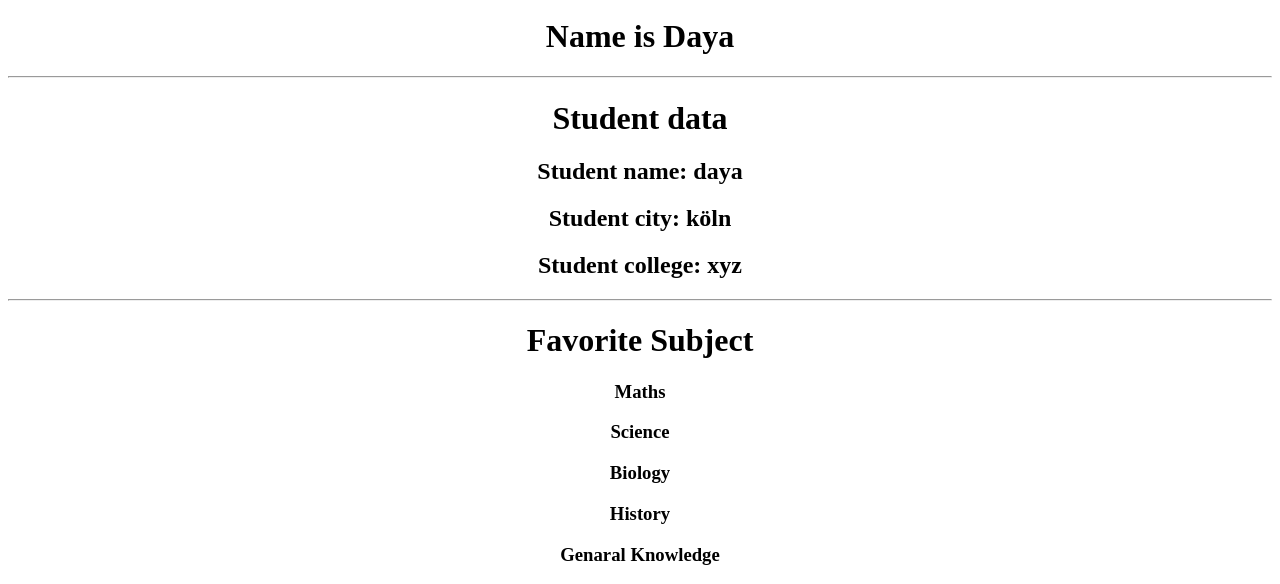
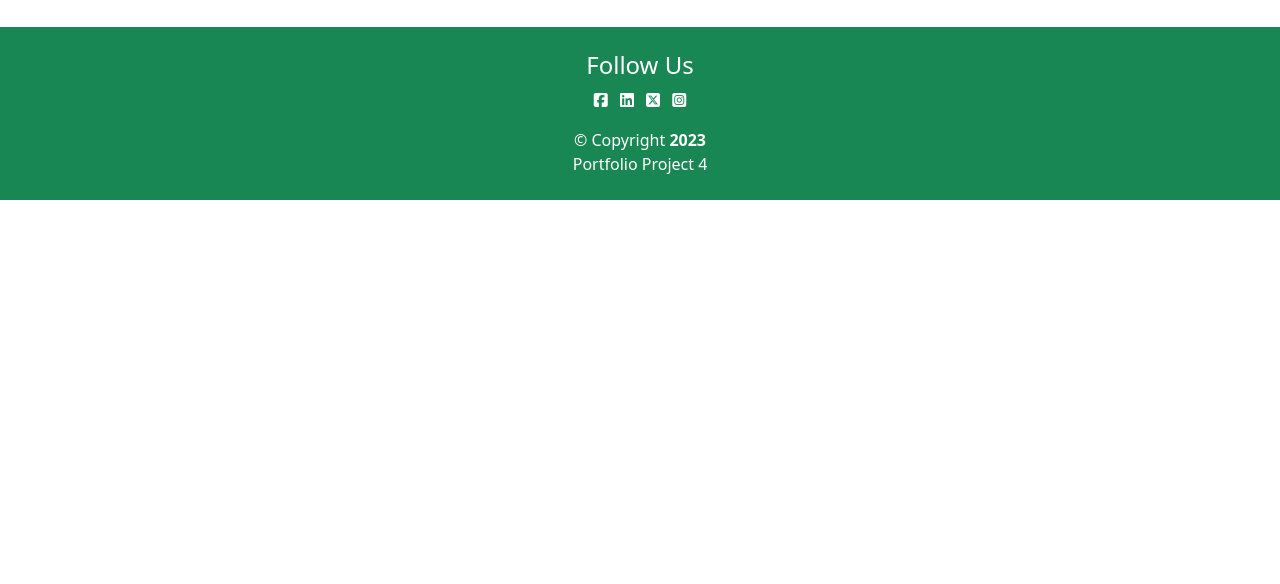
Before and after one commit to Dayasuvagiya/Happy-health, a Django app: page / in a window 1280 px wide. Shown: the part 377-961 px from the top of the page. After the commit the page ends 577 px from the top, so only its background shows below. Run offline with Django 4.2, Linux system fonts and the light colour scheme; some libraries are stand-ins or nearby versions.

Commit message:
Designing main home page

```diff
--- a/templates/employe/navbar.html
+++ b/templates/employe/navbar.html
@@ -1,6 +1,6 @@
 <nav class="navbar navbar-expand-lg bg-success">
     <div class="container-fluid">
-      <a class="navbar-brand" href="/employe/home">Kyros</a>
+      <a class="navbar-brand" href="/employe/home/">Kyros</a>
       <button class="navbar-toggler" type="button" data-bs-toggle="collapse" data-bs-target="#navbarSupportedContent" aria-controls="navbarSupportedContent" aria-expanded="false" aria-label="Toggle navigation">
         <span class="navbar-toggler-icon"></span>
       </button>
--- /dev/null
+++ b/templates/footer.html
@@ -0,0 +1,44 @@
+<footer class="bg-success text-white text-center py-4 mt-5">
+    <div class="container">
+        <div class="row">
+            <div class="col-md-12">
+                <h4>Follow Us</h4>
+                <ul class="list-inline">
+                    <li class="list-inline-item">
+                        <a href="#" target="_blank" class="text-white">
+                            <i class="fa-brands fa-square-facebook"></i>
+                        </a>
+                    </li>
+                    <li class="list-inline-item">
+                        <a href="#" target="_blank" class="text-white">
+                            <i class="fa-brands fa-linkedin"></i>
+                        </a>
+                    </li>
+                    <li class="list-inline-item">
+                        <a href="#" target="_blank" class="text-white">
+                            <i class="fa-brands fa-square-x-twitter"></i>
+                        </a>
+                    </li>
+                    <li class="list-inline-item">
+                        <a href="#" target="_blank" class="text-white">
+                            <i class="fa-brands fa-square-instagram"></i>
+                        </a>
+                    </li>
+                </ul>
+            </div>
+        </div>
+
+        <div class="footer-legal text-center position-relative">
+            <div class="container">
+                <div class="copyright">
+                    &copy; Copyright <strong><span>2023</span></strong>
+                </div>
+                <div class="credits">
+                    Portfolio Project 4
+                </div>
+            </div>
+        </div>
+    </div>
+</footer>
+<script src="https://kit.fontawesome.com/670bc76ec2.js" crossorigin="anonymous"></script>
+<script src="https://cdn.jsdelivr.net/npm/bootstrap@5.3.0/dist/js/bootstrap.bundle.min.js"></script>
--- a/templates/home.html
+++ b/templates/home.html
@@ -4,46 +4,18 @@
     <meta charset="UTF-8">
     <meta http-equiv="X-UA-Compatible" content="IE=edge">
     <meta name="viewport" content="width=device-width, initial-scale=1.0">
+    <link href="https://cdn.jsdelivr.net/npm/bootstrap@5.3.1/dist/css/bootstrap.min.css" rel="stylesheet" integrity="sha384-4bw+/aepP/YC94hEpVNVgiZdgIC5+VKNBQNGCHeKRQN+PtmoHDEXuppvnDJzQIu9" crossorigin="anonymous">
     <title>Home page</title>
 </head>
 <body>
-    <div class="container" style="text-align: center;">
 
         {% include 'navbar.html' %}
-
-        <h1>This is my official app</h1>
-
-        <form action="/index/" method="POST">
-            {% csrf_token %}
-            <input type="checkbox" value="True" name="check">
-            <button>Send</button>
-        </form>
-
-        <p>Welcome to our platform! Our team is composed of dedicated professionals who are passionate about revolutionizing the HR landscape. While we don't focus on individual team members, rest assured that our team brings together a wealth of experience and expertise. We're committed to providing innovative solutions that simplify HR processes for businesses of all sizes. Our mission is to empower organizations by offering user-friendly tools and resources that enhance HR management. Join us on this journey of transformation and optimization. Together, we're shaping the future of HR for a more efficient and effective workplace.</p>
-        <button>Contact us</button>
-
-        <!--Accessing dynamic values -->
-
-        {% if isActive %}
-        <div>
-            <h1>Todays date is {{date}}</h1>
-            <h1>Name is {{name}}</h1>
-            <hr>
-            <h1>Student data</h1>
-            <h2>Student name: {{student_data.student_name}}</h2>
-            <h2>Student city: {{student_data.student_city}}</h2>
-            <h2>Student college: {{student_data.student_college}}</h2>
-            <hr>
-            <h1>Favorite Subject</h1>
-
-            {% for p in list_of_subjects%}
-
-            <h3>{{p}}</h3>
-
-            {% endfor %}
-
+    <div class="containrer">
+        <div class="roe">
+            <img src="..." class="img-fluid" alt="...">
         </div>
-        {% endif %}
     </div>
+        {% include 'footer.html' %}
+    <script src="https://cdn.jsdelivr.net/npm/bootstrap@5.3.0/dist/js/bootstrap.bundle.min.js"></script>
 </body>
 </html>
--- a/templates/navbar.html
+++ b/templates/navbar.html
@@ -1,6 +1,24 @@
-<ul style="list-style-type: none;">
-    <li><a href="/index/">Home</a></li>
-    <li><a href="/about/">About</a></li>
-    <li><a href="/services/">Services</a></li>
-    <li><a href="/employe/home/">Employee Management</a></li>
-</ul>
+<nav class="navbar navbar-expand-lg bg-success">
+    <div class="container-fluid">
+      <a class="navbar-brand" href="/employe/home/">Kyros</a>
+      <button class="navbar-toggler" type="button" data-bs-toggle="collapse" data-bs-target="#navbarSupportedContent" aria-controls="navbarSupportedContent" aria-expanded="false" aria-label="Toggle navigation">
+        <span class="navbar-toggler-icon"></span>
+      </button>
+      <div class="collapse navbar-collapse" id="navbarSupportedContent">
+        <ul class="navbar-nav me-auto mb-2 mb-lg-0">
+          <li class="nav-item">
+            <a class="nav-link active" aria-current="page" href="/employe/home">Home</a>
+          </li>
+          <li class="nav-item">
+            <a class="nav-link" href="#">About Us</a>
+          </li>
+
+        </ul>
+        <form class="d-flex" role="search">
+          <button class="btn btn-outline-white border" type="submit">LogIn</button>
+          <button class="btn btn-outline-white border" type="submit">Sign Up</button>
+        </form>
+      </div>
+    </div>
+  </nav>
+  <script src="https://cdn.jsdelivr.net/npm/bootstrap@5.3.0/dist/js/bootstrap.bundle.min.js"></script>
```
Also changed, not shown: templates/services.html (deleted, +0 -19 lines).
